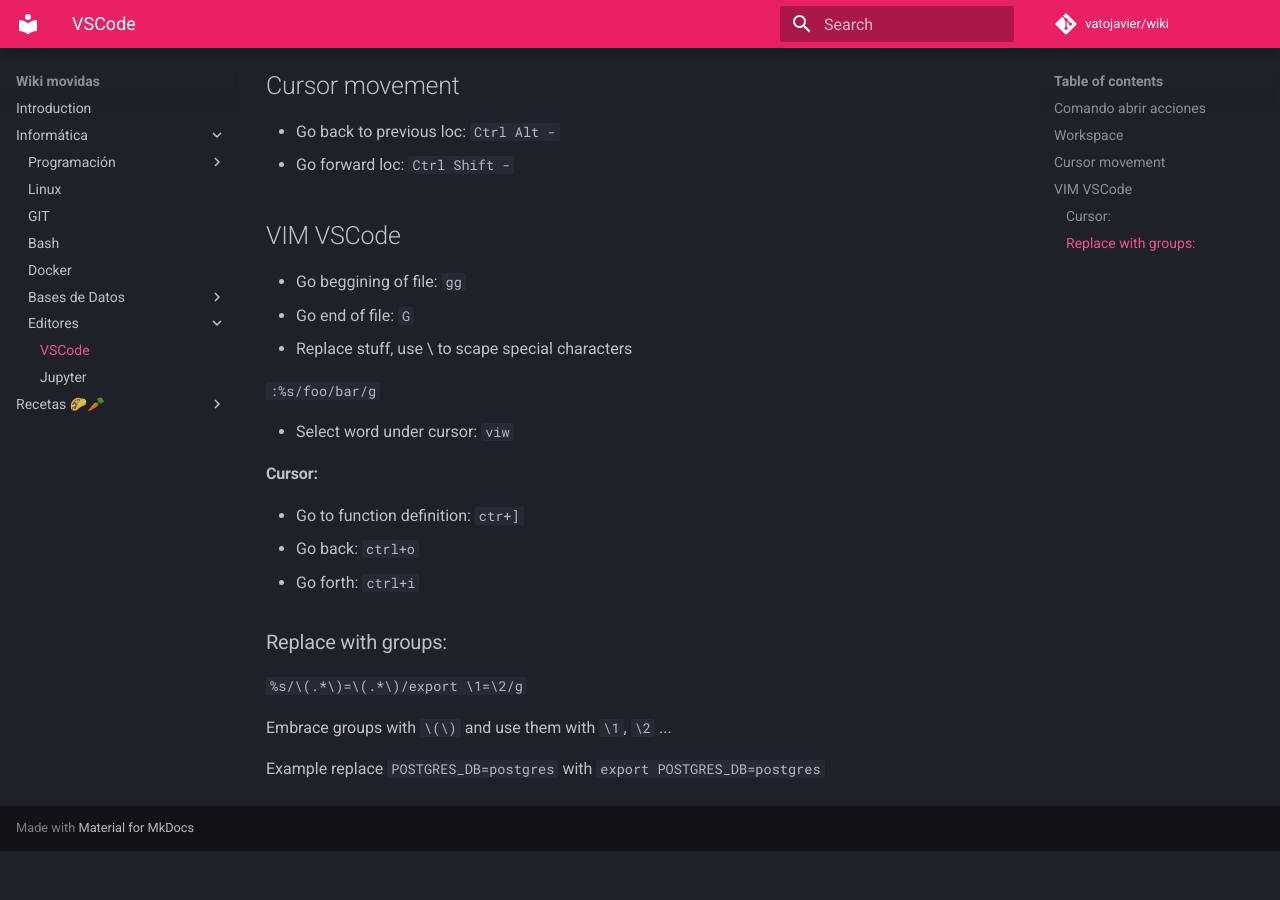
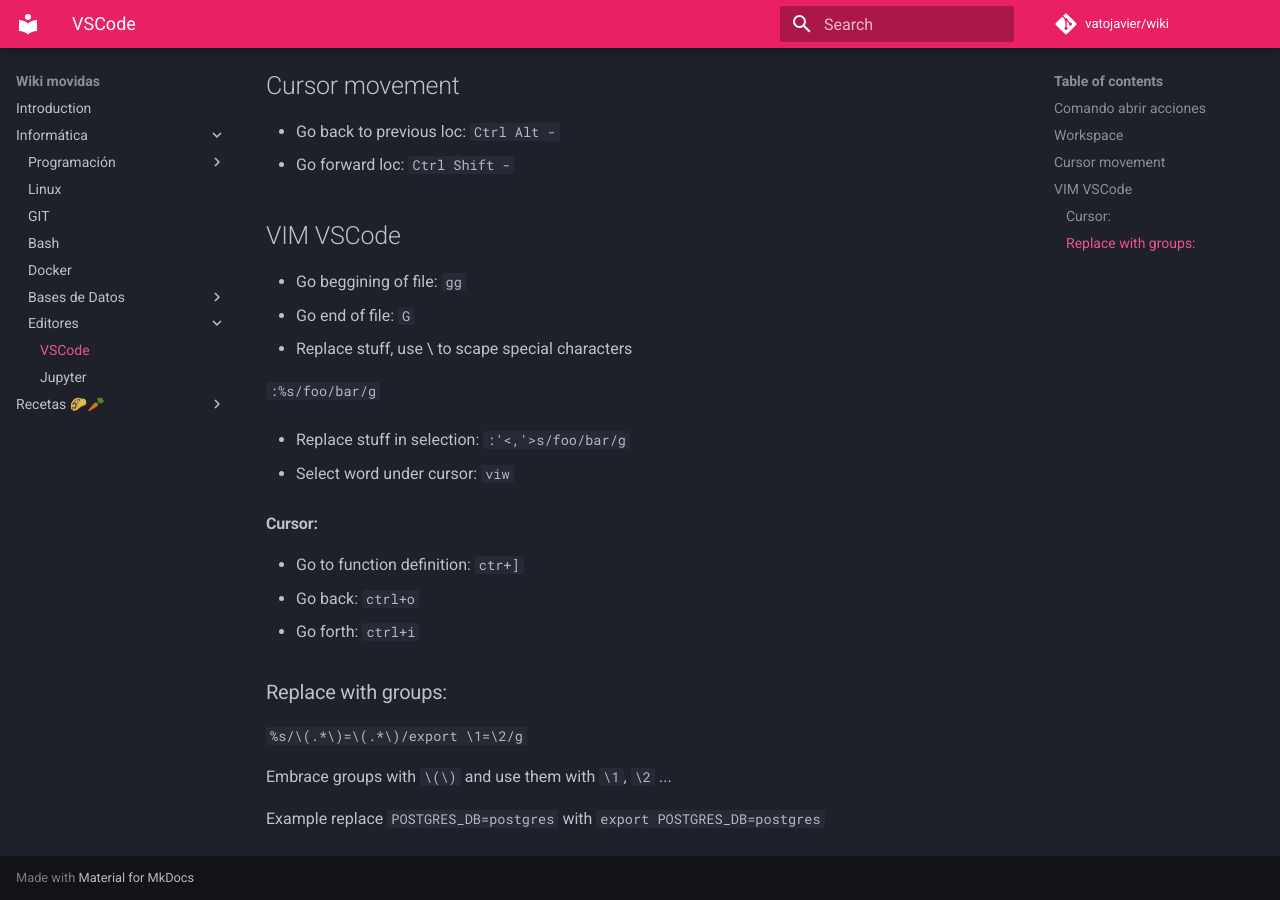
Before and after one commit to vatojavier/wiki, an MkDocs documentation site: the page built from docs/informatica/editores/vscode.md, in a window 1280 px wide and 900 px high, scrolled down 652 px. Built offline with MkDocs 1.6.1 and Material for MkDocs 9.7.7, drawn with Linux system fonts in a browser that asks for light colours; comment, search, counter and statistics services are not loaded; before the commit the page ends 1503 px from its top, so only the background shows below that.

Commit message:
Update vscode.md

```diff
--- a/docs/informatica/editores/vscode.md
+++ b/docs/informatica/editores/vscode.md
@@ -37,6 +37,8 @@
 
 `:%s/foo/bar/g`
 
+- Replace stuff in selection: `:'<,'>s/foo/bar/g`
+
 - Select word under cursor: `viw`
 
 #### Cursor:
```
